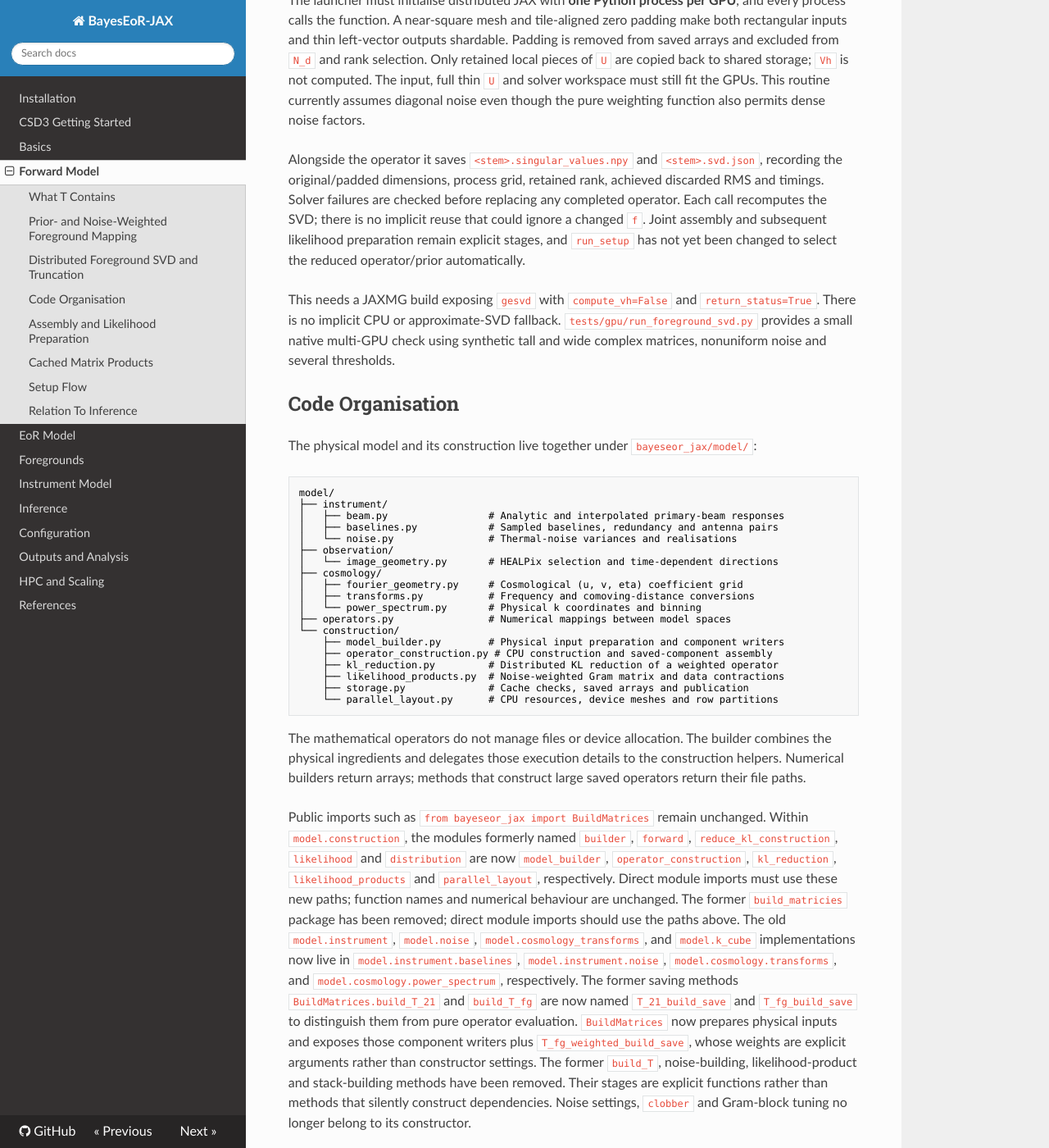
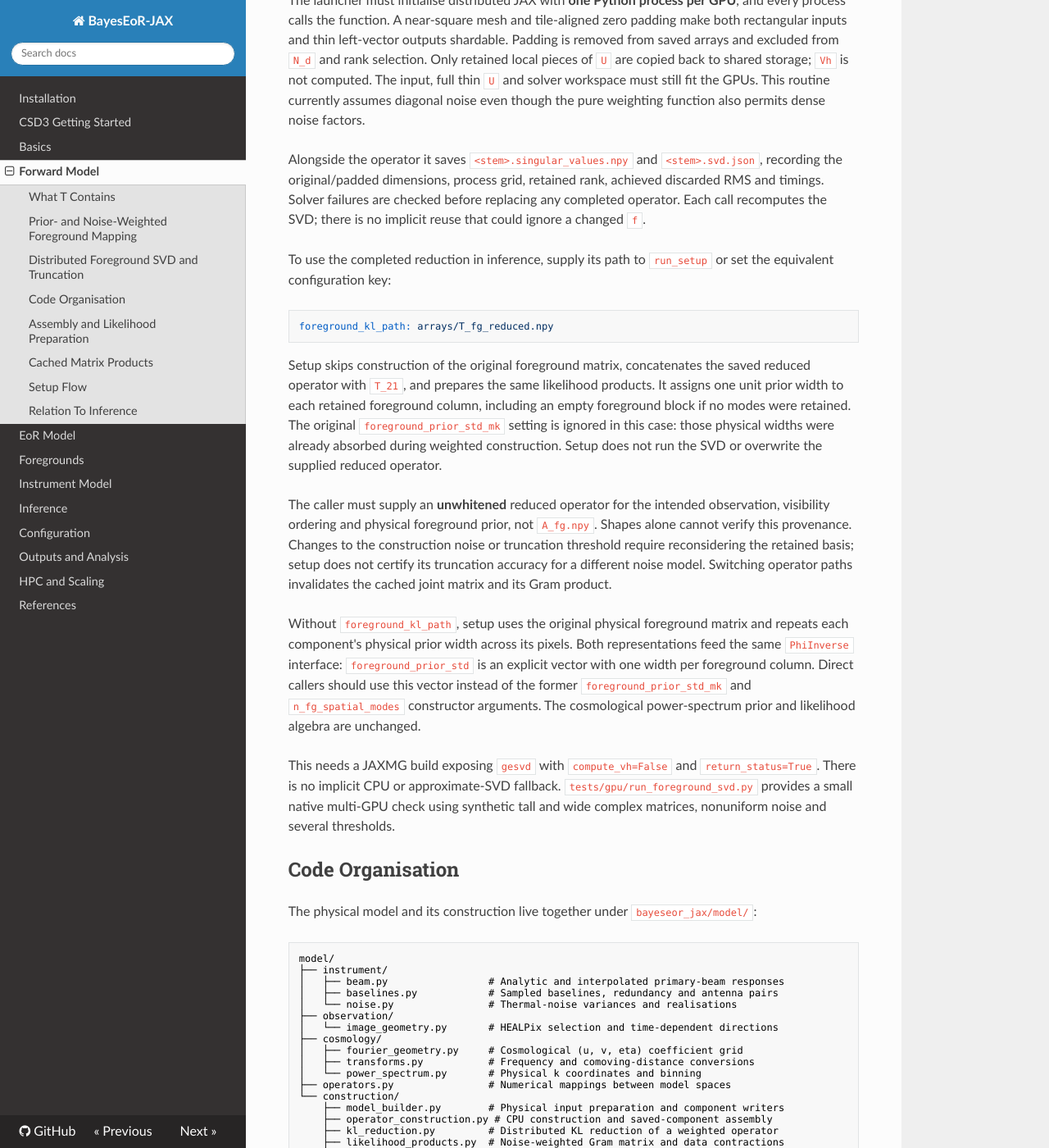
Before and after one commit to JacobTutt/BayesEoR-JAX, an MkDocs documentation site: the page built from docs/forward-model.md, in a window 1280 px wide and 1400 px high, scrolled down 3812 px. Shown: the whole window at 82% size. Built offline with MkDocs 1.6.1, drawn with Linux system fonts in a browser that asks for light colours; nearby versions of some CDN libraries.

Commit message:
Document reduced-operator selection and foreground prior contract

````diff
--- a/docs/forward-model.md
+++ b/docs/forward-model.md
@@ -209,9 +209,37 @@ Alongside the operator it saves `<stem>.singular_values.npy` and
 `<stem>.svd.json`, recording the original/padded dimensions, process grid,
 retained rank, achieved discarded RMS and timings. Solver failures are checked
 before replacing any completed operator. Each call recomputes the SVD; there is
-no implicit reuse that could ignore a changed `f`. Joint assembly and subsequent
-likelihood preparation remain explicit stages, and `run_setup` has not yet been
-changed to select the reduced operator/prior automatically.
+no implicit reuse that could ignore a changed `f`.
+
+To use the completed reduction in inference, supply its path to `run_setup`
+or set the equivalent configuration key:
+
+```yaml
+foreground_kl_path: arrays/T_fg_reduced.npy
+```
+
+Setup skips construction of the original foreground matrix, concatenates the
+saved reduced operator with `T_21`, and prepares the same likelihood products.
+It assigns one unit prior width to each retained foreground column, including
+an empty foreground block if no modes were retained. The original
+`foreground_prior_std_mk` setting is ignored in this case: those physical
+widths were already absorbed during weighted construction. Setup does not run
+the SVD or overwrite the supplied reduced operator.
+
+The caller must supply an **unwhitened** reduced operator for the intended
+observation, visibility ordering and physical foreground prior, not `A_fg.npy`.
+Shapes alone cannot verify this provenance. Changes to the construction noise
+or truncation threshold require reconsidering the retained basis; setup does
+not certify its truncation accuracy for a different noise model. Switching
+operator paths invalidates the cached joint matrix and its Gram product.
+
+Without `foreground_kl_path`, setup uses the original physical foreground
+matrix and repeats each component's physical prior width across its pixels.
+Both representations feed the same `PhiInverse` interface:
+`foreground_prior_std` is an explicit vector with one width per foreground
+column. Direct callers should use this vector instead of the former
+`foreground_prior_std_mk` and `n_fg_spatial_modes` constructor arguments.
+The cosmological power-spectrum prior and likelihood algebra are unchanged.
 
 This needs a JAXMG build exposing `gesvd` with `compute_vh=False` and
 `return_status=True`. There is no implicit CPU or approximate-SVD fallback.
````
Also changed, not shown: docs/configuration.md (+1 -0 lines), docs/foregrounds.md (+7 -0 lines).
